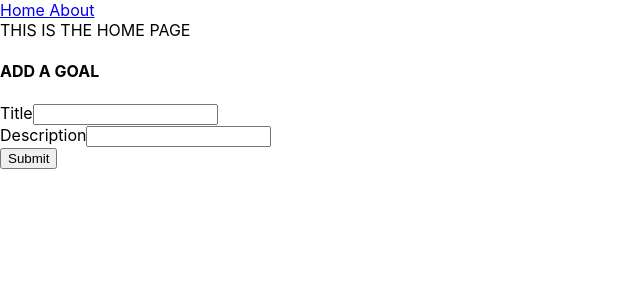
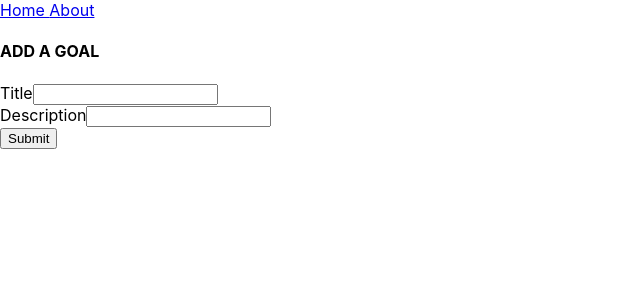
Before and after one commit to SabrinaLauredan/affirm-me-frontend, a React (Create React App) app: page / in a window 1280 px wide. Shown: the top 300 px of the page, without its empty margins (0-640 px from the left). Built offline with nearby package versions, Linux system fonts and the light colour scheme.

Commit message:
moved newgoalform component from app.js to the home page so that it only shows up when on the home page

```diff
--- a/src/App.tsx
+++ b/src/App.tsx
@@ -50,7 +50,7 @@ function App() {
 			<Route path="/*" element={<ErrorPage />} />
 		</Routes>
 
-    <NewGoalForm></NewGoalForm>
+    {/* <NewGoalForm></NewGoalForm> */}
 
 	</Router>
 
--- a/src/Pages/Home.tsx
+++ b/src/Pages/Home.tsx
@@ -1,9 +1,15 @@
 import React from "react";
+import NewGoalForm from "../components/NewGoalForm";
 
 // add snippet for setting up typescript component w basic text message
 
 const Home = () => {
-    return <div>THIS IS THE HOME PAGE</div>
+    return (
+    <div>
+        <NewGoalForm></NewGoalForm>
+    </div>
+
+    )
 }
 
 export default Home;
```
